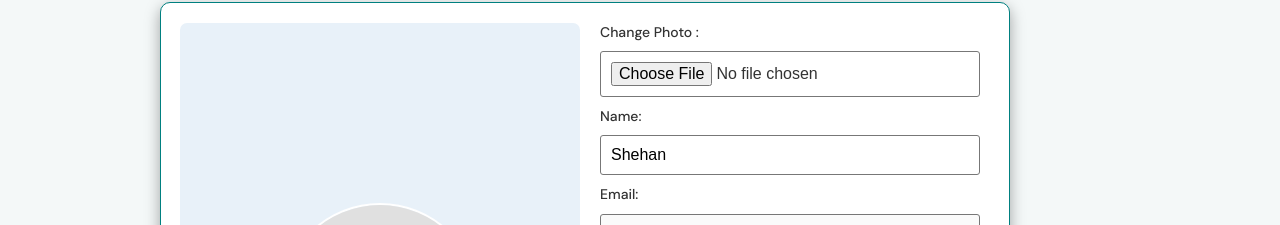
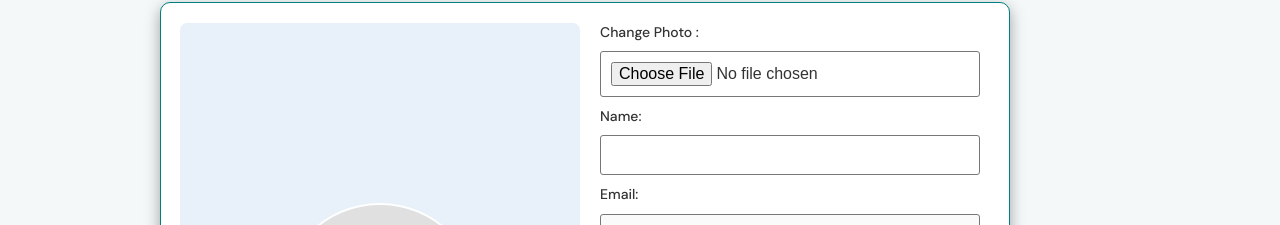
Before and after one commit to cynos28/Hotel-Reservation-system, a React (Create React App) app in the folder client/: page /profile in a window 1280 px wide. Shown: the part 142-367 px from the top of the page. Built offline with nearby package versions, Linux system fonts and the light colour scheme; no server answers.

Commit message:
redirect

```diff
--- a/client/src/customHook/useRedirectLoggedOutUser.js
+++ b/client/src/customHook/useRedirectLoggedOutUser.js
@@ -12,7 +12,7 @@ const useRedirectLoggedOutUser = (path) => {
       try {
         isLoggedIn = await authService.getLoginStatus();
       } catch (error) {
-        console.log(error.message);
+        console.log(error);
       }
 
       if (!isLoggedIn) {
--- a/client/src/pages/Profile/Profile.js
+++ b/client/src/pages/Profile/Profile.js
@@ -4,9 +4,10 @@ import Card from '../../components/card/Card';
 
 import './Profile.css';
 import PageMenu from '../../components/pageMenu/PageMenu';
+import useRedirectLoggedOutUser from '../../customHook/useRedirectLoggedOutUser';
 
 const initialState = {
-  name: 'Shehan',
+  name: '',
   email: 'shedul0000@gmail.com',
   phone: '',
   bio: '',
@@ -16,6 +17,7 @@ const initialState = {
 };
 
 function Profile() {
+  // useRedirectLoggedOutUser("/login");
   const [profile, setProfile] = useState(initialState);
 
   const handleInputChange = (e) => {
```
